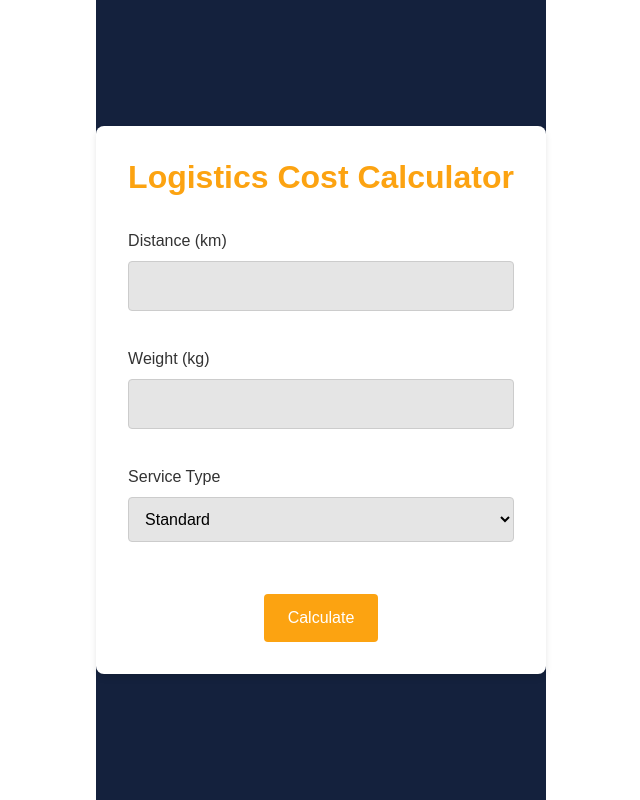
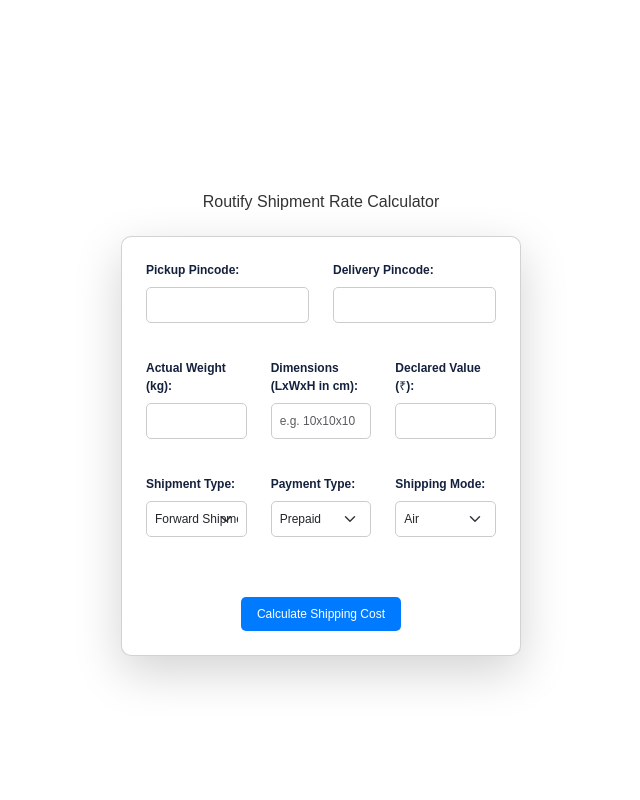
Before and after one commit to varadop17/DeepBlue, a React (Vite) app in the folder frontend/my-app/: page /calculator in a window 1280 px wide. Shown: the whole page, without its empty margins (319-959 px from the left). Built offline with nearby package versions, Linux system fonts and the light colour scheme.

Commit message:
Made changes in Calculator

```diff
--- a/frontend/my-app/src/components/Calculator.css
+++ b/frontend/my-app/src/components/Calculator.css
@@ -1,76 +1,83 @@
-.calculator-page {
-    height: 100vh;
-    display: flex;
-    justify-content: center;
-    align-items: center;
-    background: #14213d; /* Dark blue background */
-    font-family: 'Arial', sans-serif;
-    color: #000000; /* Black text color */
+body {
+  background-color: #f8f9fa;
+  font-family: Arial, sans-serif;
+  font-size: 14px;
 }
 
-  .calculator-container {
-    display: flex;
-    flex-direction: column;
-    justify-content: center;
-    align-items: center;
-    width: 100%;
-    max-width: 500px;
-    padding: 2rem;
-    background: #ffffff; /* White background for the card */
-    box-shadow: 0 4px 6px rgba(0, 0, 0, 0.1);
-    border-radius: 8px;
-    text-align: center;
+.container {
+  max-width: 800px;
+  margin: auto;
+  padding: 15px;
 }
 
-  .calculator-title {
-    font-size: 2rem;
-    font-weight: 600;
-    text-align: center;
-    margin-bottom: 2rem;
-    color: #fca311; /* Orange color for the title */
+.card {
+  background: #ffffff;
+  border-radius: 10px;
+  box-shadow: 0 4px 8px rgba(0, 0, 0, 0.1);
+  padding: 15px;
+  margin-top: 15px;
+  overflow-x: auto;
 }
 
-  .form-group {
-    margin-bottom: 1rem;
+h2, h4 {
+  color: #333;
+  text-align: center;
+  font-size: 16px;
+}
+
+.form-label {
+  font-weight: bold;
+  font-size: 12px;
+}
+
+.form-control, .form-select {
+  border-radius: 5px;
+  padding: 8px;
+  border: 1px solid #ccc;
+  font-size: 12px;
+}
+
+.btn-primary {
+  background-color: #007bff;
+  border: none;
+  padding: 8px 16px;
+  border-radius: 5px;
+  transition: background 0.3s;
+  font-size: 12px;
+}
+
+.btn-primary:hover {
+  background-color: #0056b3;
+}
+
+.table-container {
+  overflow-x: auto;
   width: 100%;
 }
 
-  .form-group label {
-    display: block;
-    margin-bottom: 0.5rem;
-    font-size: 1rem;
-    color: #333; /* Dark text color for labels */
+.table {
+  margin-top: 15px;
+  width: 100%;
+  table-layout: fixed;
+  font-size: 12px;
 }
 
-  .form-input {
-    width: 100%;
-    padding: 0.75rem;
-    border: 1px solid #ccc;
-    border-radius: 4px;
-    background-color: #e5e5e5; /* Light gray background for input fields */
-    color: #000000; /* Black text color */
-    font-size: 1rem;
-    transition: background-color 0.3s ease;
+.table th, .table td {
+  text-align: center;
+  padding: 8px;
+  word-wrap: break-word;
 }
 
-  .btn-primary {
-    background-color: #fca311; /* Orange background for button */
-    color: #ffffff; /* White text color */
-    border: none;
-    padding: 0.75rem 1.5rem;
-    border-radius: 4px;
-    font-size: 1rem;
-    cursor: pointer;
-    transition: background-color 0.3s ease;
-    margin-top: 1rem;
+.table thead {
+  background-color: #007bff;
+  color: #fff;
 }
 
-  .btn-primary:hover {
-    background-color: #14213d; /* Dark blue background on hover */
+@media (max-width: 768px) {
+  .container {
+      padding: 8px;
   }
-
-  .result {
-    margin-top: 2rem;
-    font-size: 1.5rem;
-    color: #333; /* Dark text color for result */
+  .card {
+      padding: 10px;
   }
+}
--- a/frontend/my-app/src/components/Calculator.jsx
+++ b/frontend/my-app/src/components/Calculator.jsx
@@ -1,70 +1,190 @@
-import React, { useState } from 'react';
-import './Calculator.css';
+// import React, { useState } from 'react';
+// import './Calculator.css';
 
-const Calculator = () => {
-  const [distance, setDistance] = useState('');
-  const [weight, setWeight] = useState('');
-  const [serviceType, setServiceType] = useState('standard');
-  const [cost, setCost] = useState(null);
+// const Calculator = () => {
+//   const [distance, setDistance] = useState('');
+//   const [weight, setWeight] = useState('');
+//   const [serviceType, setServiceType] = useState('standard');
+//   const [cost, setCost] = useState(null);
 
-  const calculateCost = () => {
-    let baseCost = 0;
+//   const calculateCost = () => {
+//     let baseCost = 0;
 
-    if (serviceType === 'standard') {
-      baseCost = 5;
-    } else if (serviceType === 'express') {
-      baseCost = 10;
+//     if (serviceType === 'standard') {
+//       baseCost = 5;
+//     } else if (serviceType === 'express') {
+//       baseCost = 10;
+//     }
+
+//     const distanceCost = distance * 0.5;
+//     const weightCost = weight * 0.2;
+
+//     const totalCost = baseCost + distanceCost + weightCost;
+//     setCost(totalCost.toFixed(2));
+//   };
+
+//   return (
+//     <div className="calculator-page">
+//       <div className="calculator-container">
+//         <h1 className="calculator-title">Logistics Cost Calculator</h1>
+//         <div className="form-group">
+//           <label>Distance (km)</label>
+//           <input
+//             type="number"
+//             value={distance}
+//             onChange={(e) => setDistance(e.target.value)}
+//             className="form-input"
+//           />
+//         </div>
+//         <div className="form-group">
+//           <label>Weight (kg)</label>
+//           <input
+//             type="number"
+//             value={weight}
+//             onChange={(e) => setWeight(e.target.value)}
+//             className="form-input"
+//           />
+//         </div>
+//         <div className="form-group">
+//           <label>Service Type</label>
+//           <select
+//             value={serviceType}
+//             onChange={(e) => setServiceType(e.target.value)}
+//             className="form-input"
+//           >
+//             <option value="standard">Standard</option>
+//             <option value="express">Express</option>
+//           </select>
+//         </div>
+//         <button className="btn-primary" onClick={calculateCost}>Calculate</button>
+//         {cost !== null && (
+//           <div className="result">
+//             <h2>Estimated Cost: ${cost}</h2>
+//           </div>
+//         )}
+//       </div>
+//     </div>
+//   );
+// };
+
+// export default Calculator;
+
+import React, { useState } from "react";
+import "bootstrap/dist/css/bootstrap.min.css";
+import "./calculator.css";
+
+function Calculator() {
+    const [pickupPincode, setPickupPincode] = useState("");
+    const [deliveryPincode, setDeliveryPincode] = useState("");
+    const [weight, setWeight] = useState("");
+    const [dimensions, setDimensions] = useState("");
+    const [declaredValue, setDeclaredValue] = useState("");
+    const [shipmentType, setShipmentType] = useState("forward");
+    const [paymentType, setPaymentType] = useState("prepaid");
+    const [shippingMode, setShippingMode] = useState("air");
+    const [result, setResult] = useState(null);
+
+    const calculateRate = () => {
+        if (!weight || !dimensions) {
+            alert("Please enter weight and dimensions.");
+            return;
         }
 
-    const distanceCost = distance * 0.5;
-    const weightCost = weight * 0.2;
+        let [length, width, height] = dimensions.split("x").map(Number);
+        let volumetricWeight = (length * width * height) / 5000;
+        let chargeableWeight = Math.max(parseFloat(weight), volumetricWeight).toFixed(2);
 
-    const totalCost = baseCost + distanceCost + weightCost;
-    setCost(totalCost.toFixed(2));
+        let baseRate = shippingMode === "air" ? 50 : 30;
+        let estimatedCost = (baseRate * chargeableWeight).toFixed(2);
+        let deliveryTime = shippingMode === "air" ? "1-3 Days" : "4-7 Days";
+
+        setResult({ chargeableWeight, estimatedCost, deliveryTime });
     };
 
     return (
-    <div className="calculator-page">
-      <div className="calculator-container">
-        <h1 className="calculator-title">Logistics Cost Calculator</h1>
-        <div className="form-group">
-          <label>Distance (km)</label>
-          <input
-            type="number"
-            value={distance}
-            onChange={(e) => setDistance(e.target.value)}
-            className="form-input"
-          />
+        <div className="container mt-5 calculator-container">
+            <h2 className="text-center mb-4">Routify Shipment Rate Calculator</h2>
+            <div className="card p-4 shadow-lg">
+                <div className="row">
+                    <div className="col-md-6">
+                        <label className="form-label">Pickup Pincode:</label>
+                        <input type="text" className="form-control" value={pickupPincode} onChange={(e) => setPickupPincode(e.target.value)} />
                     </div>
-        <div className="form-group">
-          <label>Weight (kg)</label>
-          <input
-            type="number"
-            value={weight}
-            onChange={(e) => setWeight(e.target.value)}
-            className="form-input"
-          />
+                    <div className="col-md-6">
+                        <label className="form-label">Delivery Pincode:</label>
+                        <input type="text" className="form-control" value={deliveryPincode} onChange={(e) => setDeliveryPincode(e.target.value)} />
                     </div>
-        <div className="form-group">
-          <label>Service Type</label>
-          <select
-            value={serviceType}
-            onChange={(e) => setServiceType(e.target.value)}
-            className="form-input"
-          >
-            <option value="standard">Standard</option>
-            <option value="express">Express</option>
+                </div>
+
+                <div className="row mt-3">
+                    <div className="col-md-4">
+                        <label className="form-label">Actual Weight (kg):</label>
+                        <input type="number" className="form-control" value={weight} onChange={(e) => setWeight(e.target.value)} />
+                    </div>
+                    <div className="col-md-4">
+                        <label className="form-label">Dimensions (LxWxH in cm):</label>
+                        <input type="text" className="form-control" value={dimensions} placeholder="e.g. 10x10x10" onChange={(e) => setDimensions(e.target.value)} />
+                    </div>
+                    <div className="col-md-4">
+                        <label className="form-label">Declared Value (₹):</label>
+                        <input type="number" className="form-control" value={declaredValue} onChange={(e) => setDeclaredValue(e.target.value)} />
+                    </div>
+                </div>
+
+                <div className="row mt-3">
+                    <div className="col-md-4">
+                        <label className="form-label">Shipment Type:</label>
+                        <select className="form-select" value={shipmentType} onChange={(e) => setShipmentType(e.target.value)}>
+                            <option value="forward">Forward Shipment</option>
+                            <option value="return">Return Shipment</option>
                         </select>
                     </div>
-        <button className="btn-primary" onClick={calculateCost}>Calculate</button>
-        {cost !== null && (
-          <div className="result">
-            <h2>Estimated Cost: ${cost}</h2>
+                    <div className="col-md-4">
+                        <label className="form-label">Payment Type:</label>
+                        <select className="form-select" value={paymentType} onChange={(e) => setPaymentType(e.target.value)}>
+                            <option value="prepaid">Prepaid</option>
+                            <option value="cod">Cash on Delivery (COD)</option>
+                        </select>
+                    </div>
+                    <div className="col-md-4">
+                        <label className="form-label">Shipping Mode:</label>
+                        <select className="form-select" value={shippingMode} onChange={(e) => setShippingMode(e.target.value)}>
+                            <option value="air">Air</option>
+                            <option value="surface">Surface</option>
+                        </select>
+                    </div>
+                </div>
+
+                <div className="mt-4 text-center">
+                    <button className="btn btn-primary btn-lg" onClick={calculateRate}>Calculate Shipping Cost</button>
+                </div>
+            </div>
+
+            {result && (
+                <div className="card p-4 mt-4 shadow-lg result-container">
+                    <h4 className="text-center">Estimated Shipping Rate</h4>
+                    <table className="table mt-3">
+                        <thead>
+                            <tr>
+                                <th>Courier</th>
+                                <th>Chargeable Weight (kg)</th>
+                                <th>Estimated Cost (₹)</th>
+                                <th>Estimated Delivery Time</th>
+                            </tr>
+                        </thead>
+                        <tbody>
+                            <tr>
+                                <td>Routify</td>
+                                <td>{result.chargeableWeight}</td>
+                                <td>{result.estimatedCost}</td>
+                                <td>{result.deliveryTime}</td>
+                            </tr>
+                        </tbody>
+                    </table>
                 </div>
             )}
         </div>
-    </div>
     );
-};
+}
 
 export default Calculator;
```
Lines whose indentation alone changed are shown as unchanged.
